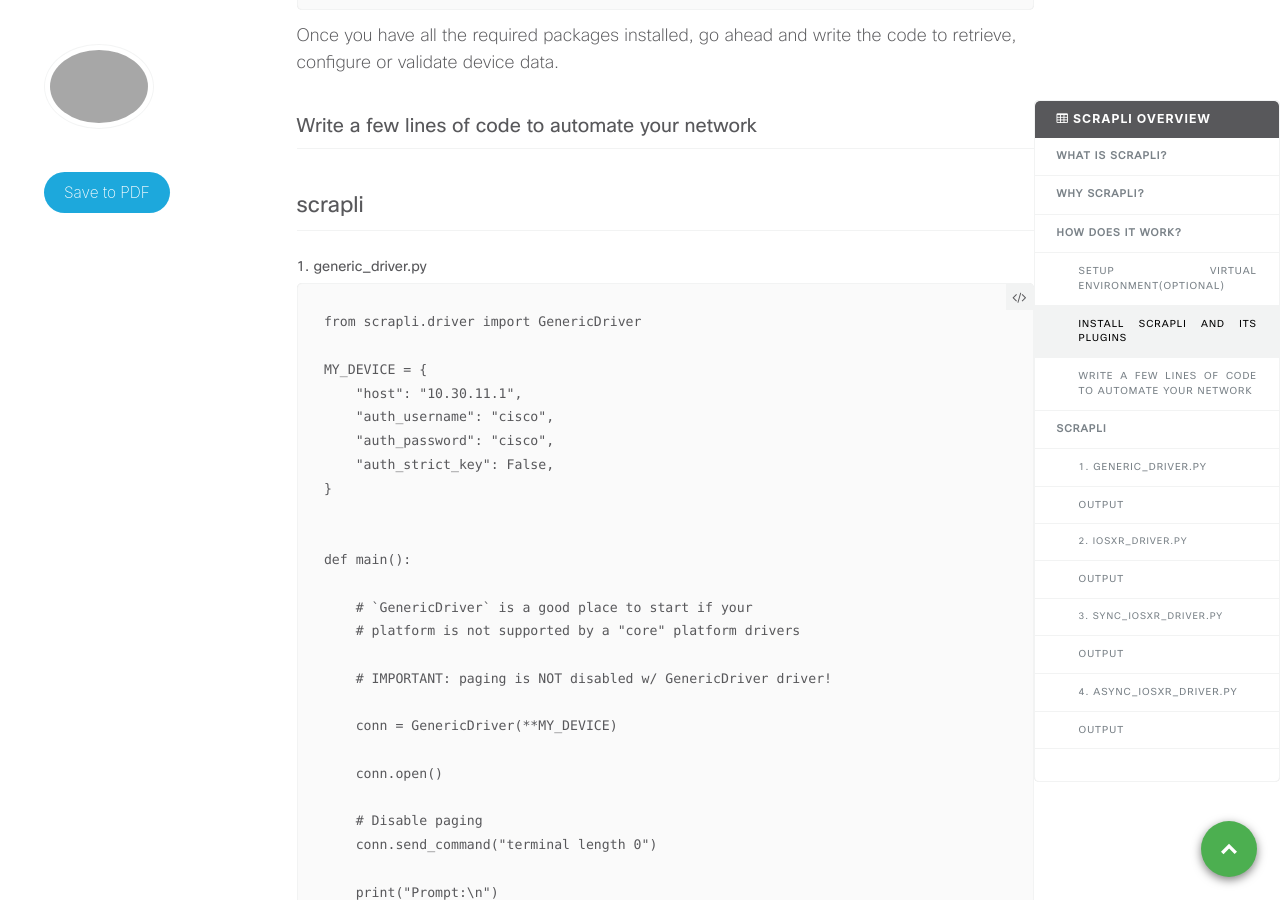
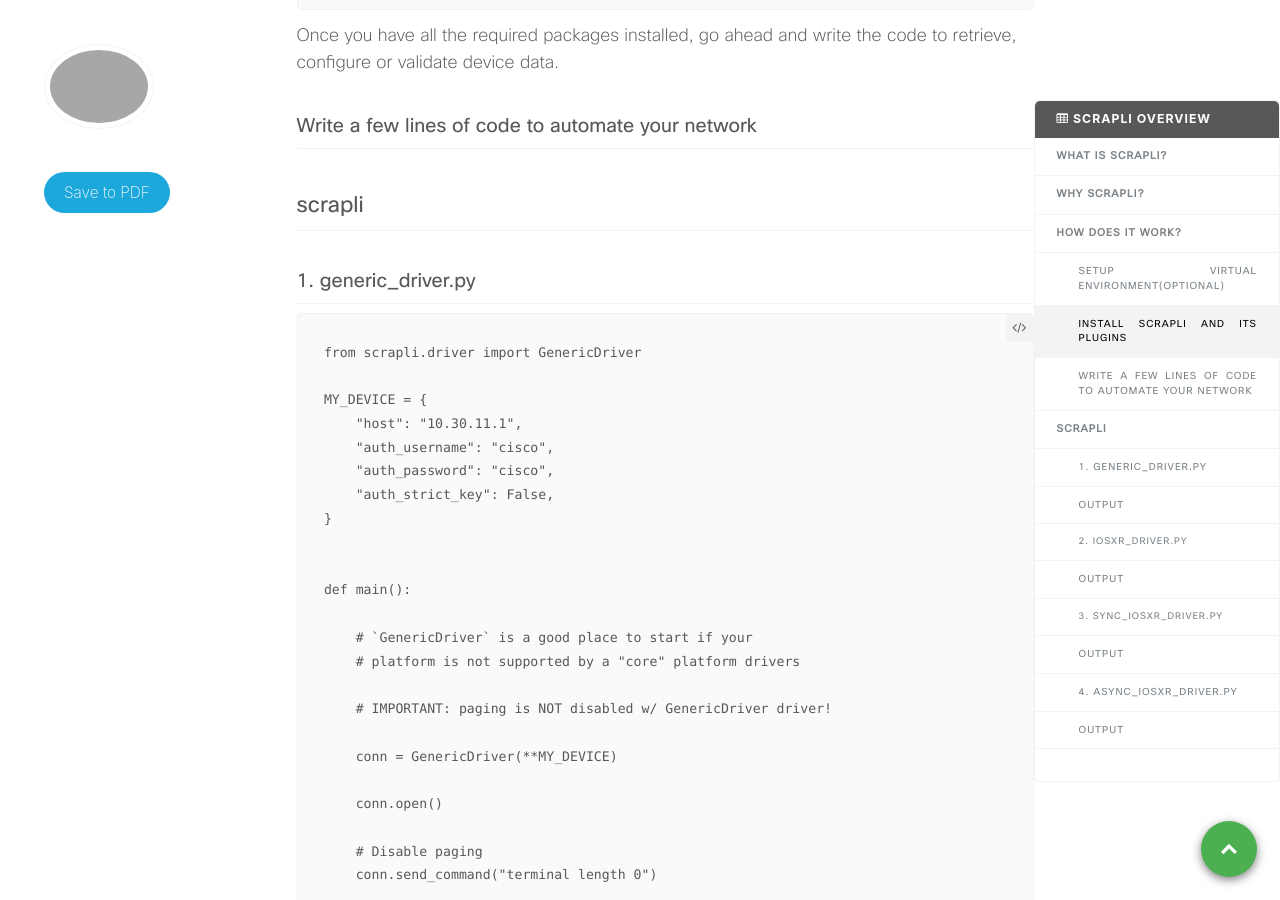
Before and after one commit to xrdocs/programmability, a Jekyll site: the page built from _tutorials/2022-02-22-scrapli-overview.md, in a window 1280 px wide and 900 px high, scrolled down 2261 px. Built offline with Jekyll 4.4.1, drawn with Linux system fonts in a browser that asks for light colours; comment, search, counter and statistics services are not loaded.

````diff
--- a/_tutorials/2022-02-22-scrapli-overview.md
+++ b/_tutorials/2022-02-22-scrapli-overview.md
@@ -65,7 +65,7 @@ Once you have all the required packages installed, go ahead and write the code t
 
 ## scrapli
 
-#### 1. generic_driver.py
+### 1. generic_driver.py
 
 ```
 from scrapli.driver import GenericDriver
````
